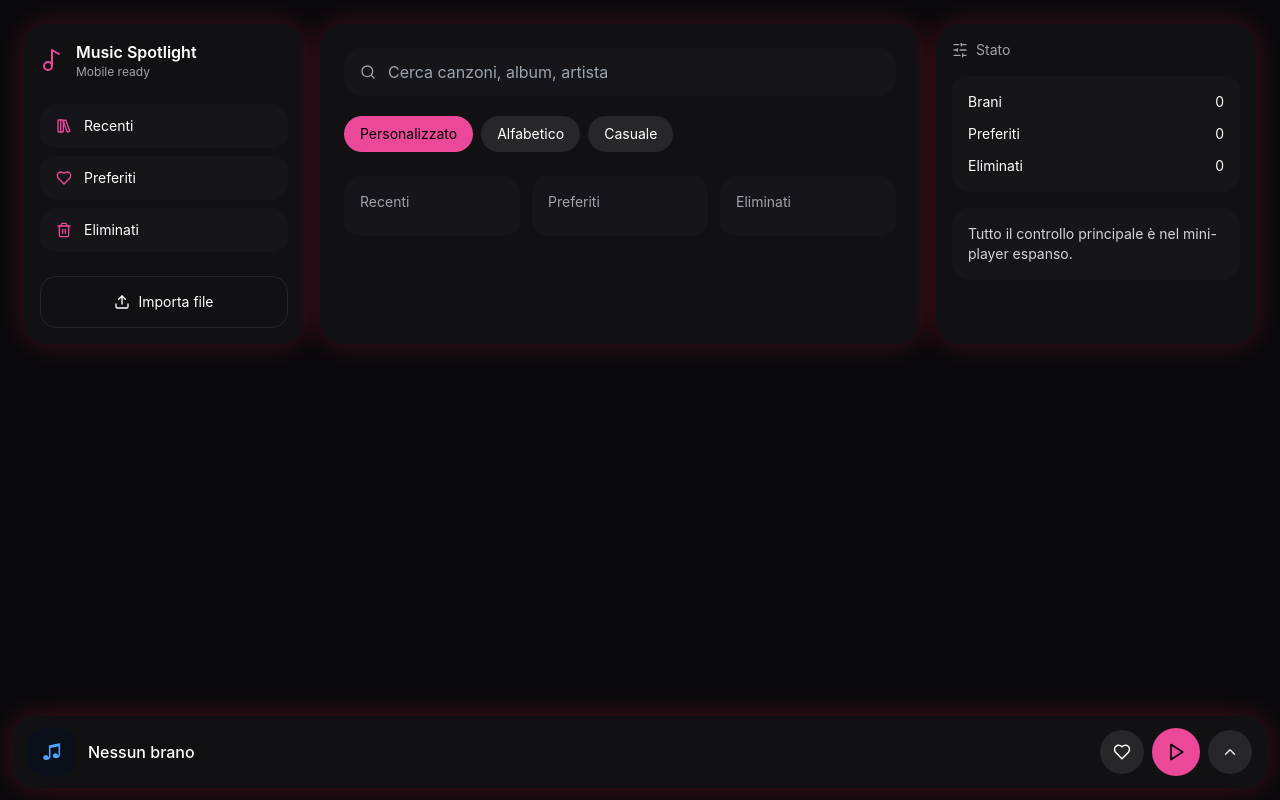
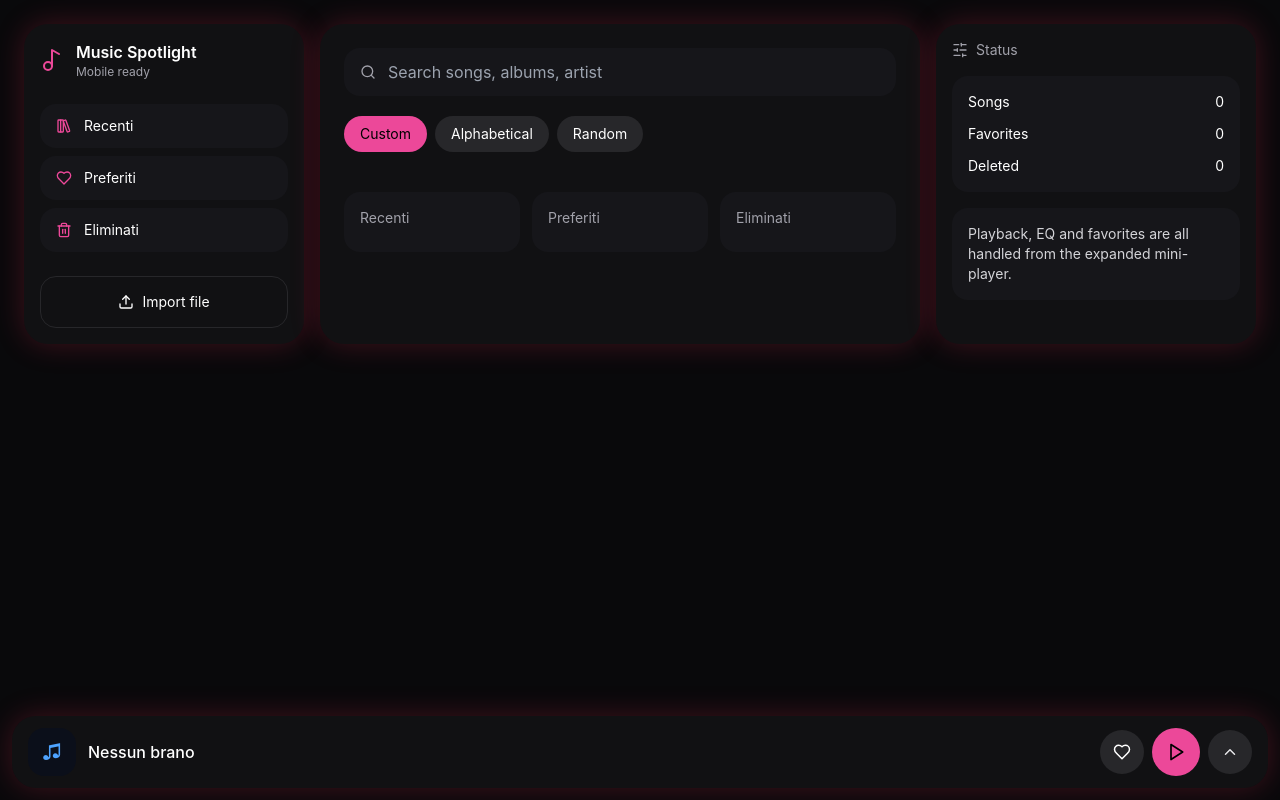
Before and after one commit to lxfx057/Audify, a Next.js app: page / in a window 1280 px wide. Built offline with nearby package versions, Linux system fonts and the light colour scheme.

Commit message:
Update MusicApp.jsx

```diff
--- a/components/MusicApp.jsx
+++ b/components/MusicApp.jsx
@@ -4,19 +4,7 @@ import { useEffect, useMemo, useRef, useState } from "react";
 import { Heart, Search, Trash2, Music2, LibraryBig, Upload, SlidersHorizontal } from "lucide-react";
 import MiniPlayer from "./MiniPlayer";
 
-const gradientSets = [
-  ["#ff2d55", "#1d4ed8"],
-  ["#8b5cf6", "#ec4899"],
-  ["#0f172a", "#22c55e"],
-  ["#111827", "#f59e0b"],
-  ["#1e1b4b", "#06b6d4"],
-  ["#3f3f46", "#ef4444"],
-];
-
-const randomGradient = () => {
-  const g = gradientSets[Math.floor(Math.random() * gradientSets.length)];
-  return `radial-gradient(circle at top left, ${g[0]}, ${g[1]})`;
-};
+const randomGradient = () => "radial-gradient(circle at top left, #0b1020, #050816 55%, #02040a 100%)";
 
 function isVideoFile(file) {
   const name = file.name.toLowerCase();
@@ -61,11 +49,6 @@ async function extractVideoThumbnail(file) {
       resolve(null);
     });
   });
-}
-
-function formatTime(sec) {
-  if (!Number.isFinite(sec) || sec < 0) return 0;
-  return sec;
 }
 
 export default function MusicApp() {
@@ -133,8 +116,15 @@ export default function MusicApp() {
     if (idx >= 0) setCurrent(idx);
   };
 
+  const syncMedia = () => {
+    if (!track) return;
+    if (track.kind === "audio" && audioRef.current) audioRef.current.src = track.src;
+    if (track.kind === "video" && videoRef.current) videoRef.current.src = track.src;
+  };
+
   const playCurrent = async () => {
     if (!track) return;
+    syncMedia();
     try {
       if (track.kind === "video") {
         await videoRef.current.play();
@@ -223,9 +213,7 @@ export default function MusicApp() {
   };
 
   useEffect(() => {
-    if (!track) return;
-    if (track.kind === "audio" && audioRef.current) audioRef.current.src = track.src;
-    if (track.kind === "video" && videoRef.current) videoRef.current.src = track.src;
+    syncMedia();
   }, [track]);
 
   useEffect(() => {
@@ -255,9 +243,9 @@ export default function MusicApp() {
   const deletedItems = songs.filter((s) => deleted.includes(s.id));
 
   return (
-    <div className="min-h-screen bg-bg text-white p-4 md:p-6 pb-28">
+    <div className="min-h-screen bg-[#09090b] text-white p-4 md:p-6 pb-28">
       <div className="mx-auto max-w-7xl grid gap-4 lg:grid-cols-[280px_1fr_320px]">
-        <aside className="rounded-3xl bg-panel p-4 shadow-glow">
+        <aside className="rounded-3xl bg-[#111113] p-4 shadow-[0_0_30px_rgba(255,45,85,0.22)]">
           <div className="flex items-center gap-3 mb-6">
             <Music2 className="text-pink-500" />
             <div>
@@ -267,20 +255,20 @@ export default function MusicApp() {
           </div>
 
           <div className="space-y-2 text-sm">
-            <div className="rounded-2xl bg-panel2 px-4 py-3 flex items-center gap-3">
+            <div className="rounded-2xl bg-[#16161a] px-4 py-3 flex items-center gap-3">
               <LibraryBig size={16} className="text-pink-500" /> Recenti
             </div>
-            <div className="rounded-2xl bg-panel2 px-4 py-3 flex items-center gap-3">
+            <div className="rounded-2xl bg-[#16161a] px-4 py-3 flex items-center gap-3">
               <Heart size={16} className="text-pink-500" /> Preferiti
             </div>
-            <div className="rounded-2xl bg-panel2 px-4 py-3 flex items-center gap-3">
+            <div className="rounded-2xl bg-[#16161a] px-4 py-3 flex items-center gap-3">
               <Trash2 size={16} className="text-pink-500" /> Eliminati
             </div>
           </div>
 
           <label className="mt-6 flex min-h-[52px] cursor-pointer items-center justify-center gap-2 rounded-2xl border border-zinc-800 px-4 py-3 text-sm active:scale-[0.99]">
             <Upload size={16} />
-            Importa file
+            Import file
             <input
               type="file"
               multiple
@@ -291,28 +279,28 @@ export default function MusicApp() {
           </label>
         </aside>
 
-        <main className="rounded-3xl bg-panel p-4 md:p-6 shadow-glow">
-          <div className="flex items-center gap-3 rounded-2xl bg-panel2 px-4 py-3 mb-5">
+        <main className="rounded-3xl bg-[#111113] p-4 md:p-6 shadow-[0_0_30px_rgba(255,45,85,0.22)]">
+          <div className="flex items-center gap-3 rounded-2xl bg-[#16161a] px-4 py-3 mb-5">
             <Search size={16} className="text-zinc-400 shrink-0" />
             <input
               value={query}
               onChange={(e) => setQuery(e.target.value)}
-              placeholder="Cerca canzoni, album, artista"
+              placeholder="Search songs, albums, artist"
               className="w-full bg-transparent outline-none"
             />
           </div>
 
           <div className="mb-4 flex flex-wrap gap-2">
-            <button onClick={() => setQueueMode("upload")} className={`rounded-full px-4 py-2 text-sm ${queueMode === "upload" ? "bg-pink-500 text-black" : "bg-zinc-800"}`}>Personalizzato</button>
-            <button onClick={() => setQueueMode("alpha")} className={`rounded-full px-4 py-2 text-sm ${queueMode === "alpha" ? "bg-pink-500 text-black" : "bg-zinc-800"}`}>Alfabetico</button>
-            <button onClick={() => setQueueMode("random")} className={`rounded-full px-4 py-2 text-sm ${queueMode === "random" ? "bg-pink-500 text-black" : "bg-zinc-800"}`}>Casuale</button>
+            <button onClick={() => setQueueMode("upload")} className={`rounded-full px-4 py-2 text-sm ${queueMode === "upload" ? "bg-pink-500 text-black" : "bg-zinc-800"}`}>Custom</button>
+            <button onClick={() => setQueueMode("alpha")} className={`rounded-full px-4 py-2 text-sm ${queueMode === "alpha" ? "bg-pink-500 text-black" : "bg-zinc-800"}`}>Alphabetical</button>
+            <button onClick={() => setQueueMode("random")} className={`rounded-full px-4 py-2 text-sm ${queueMode === "random" ? "bg-pink-500 text-black" : "bg-zinc-800"}`}>Random</button>
           </div>
 
-          <div className="space-y-3">
+          <div className="space-y-3 max-h-[56vh] overflow-auto pr-1">
             {visible.map((s) => (
               <div
                 key={s.id}
-                className={`rounded-2xl border ${track?.id === s.id ? "border-pink-500 bg-zinc-900" : "border-zinc-800 bg-panel2"} p-4 flex items-center gap-3`}
+                className={`rounded-2xl border ${track?.id === s.id ? "border-pink-500 bg-zinc-900" : "border-zinc-800 bg-[#16161a]"} p-4 flex items-center gap-3`}
               >
                 <button onClick={() => setTrackById(s.id)} className="flex-1 min-h-[52px] text-left">
                   <div className="font-medium">{s.title}</div>
@@ -331,19 +319,19 @@ export default function MusicApp() {
           </div>
 
           <div className="mt-6 grid gap-3 md:grid-cols-3">
-            <div className="rounded-2xl bg-panel2 p-4">
+            <div className="rounded-2xl bg-[#16161a] p-4">
               <div className="mb-2 text-sm text-zinc-400">Recenti</div>
               <div className="space-y-2 text-sm">
                 {recentItems.slice(0, 5).map((s) => <div key={s.id}>{s.title}</div>)}
               </div>
             </div>
-            <div className="rounded-2xl bg-panel2 p-4">
+            <div className="rounded-2xl bg-[#16161a] p-4">
               <div className="mb-2 text-sm text-zinc-400">Preferiti</div>
               <div className="space-y-2 text-sm">
                 {favItems.slice(0, 5).map((s) => <div key={s.id}>{s.title}</div>)}
               </div>
             </div>
-            <div className="rounded-2xl bg-panel2 p-4">
+            <div className="rounded-2xl bg-[#16161a] p-4">
               <div className="mb-2 text-sm text-zinc-400">Eliminati</div>
               <div className="space-y-2 text-sm">
                 {deletedItems.slice(0, 5).map((s) => <div key={s.id}>{s.title}</div>)}
@@ -352,22 +340,31 @@ export default function MusicApp() {
           </div>
         </main>
 
-        <aside className="rounded-3xl bg-panel p-4 shadow-glow space-y-4">
+        <aside className="rounded-3xl bg-[#111113] p-4 shadow-[0_0_30px_rgba(255,45,85,0.22)] space-y-4">
           <div className="flex items-center gap-2 text-sm text-zinc-400">
-            <SlidersHorizontal size={16} /> Stato
+            <SlidersHorizontal size={16} /> Status
           </div>
 
-          <div className="rounded-2xl bg-panel2 p-4 space-y-3 text-sm">
-            <div className="flex justify-between"><span>Brani</span><span>{songs.length}</span></div>
-            <div className="flex justify-between"><span>Preferiti</span><span>{favItems.length}</span></div>
-            <div className="flex justify-between"><span>Eliminati</span><span>{deletedItems.length}</span></div>
+          <div className="rounded-2xl bg-[#16161a] p-4 space-y-3 text-sm">
+            <div className="flex justify-between"><span>Songs</span><span>{songs.length}</span></div>
+            <div className="flex justify-between"><span>Favorites</span><span>{favItems.length}</span></div>
+            <div className="flex justify-between"><span>Deleted</span><span>{deletedItems.length}</span></div>
           </div>
 
-          <div className="rounded-2xl bg-panel2 p-4 text-sm text-zinc-300">
-            Tutto il controllo principale è nel mini-player espanso.
+          <div className="rounded-2xl bg-[#16161a] p-4 text-sm text-zinc-300">
+            Playback, EQ and favorites are all handled from the expanded mini-player.
           </div>
         </aside>
       </div>
+
+      <audio
+        ref={audioRef}
+        className="hidden"
+        onEnded={() => {
+          setIsPlaying(false);
+          next();
+        }}
+      />
 
       <MiniPlayer
         track={track}
@@ -383,8 +380,8 @@ export default function MusicApp() {
         setEqEnabled={setEqEnabled}
         eq={eq}
         setEq={setEq}
-        duration={formatTime(duration)}
-        currentTime={formatTime(currentTime)}
+        duration={duration}
+        currentTime={currentTime}
         seekTo={seekTo}
       />
     </div>
```
